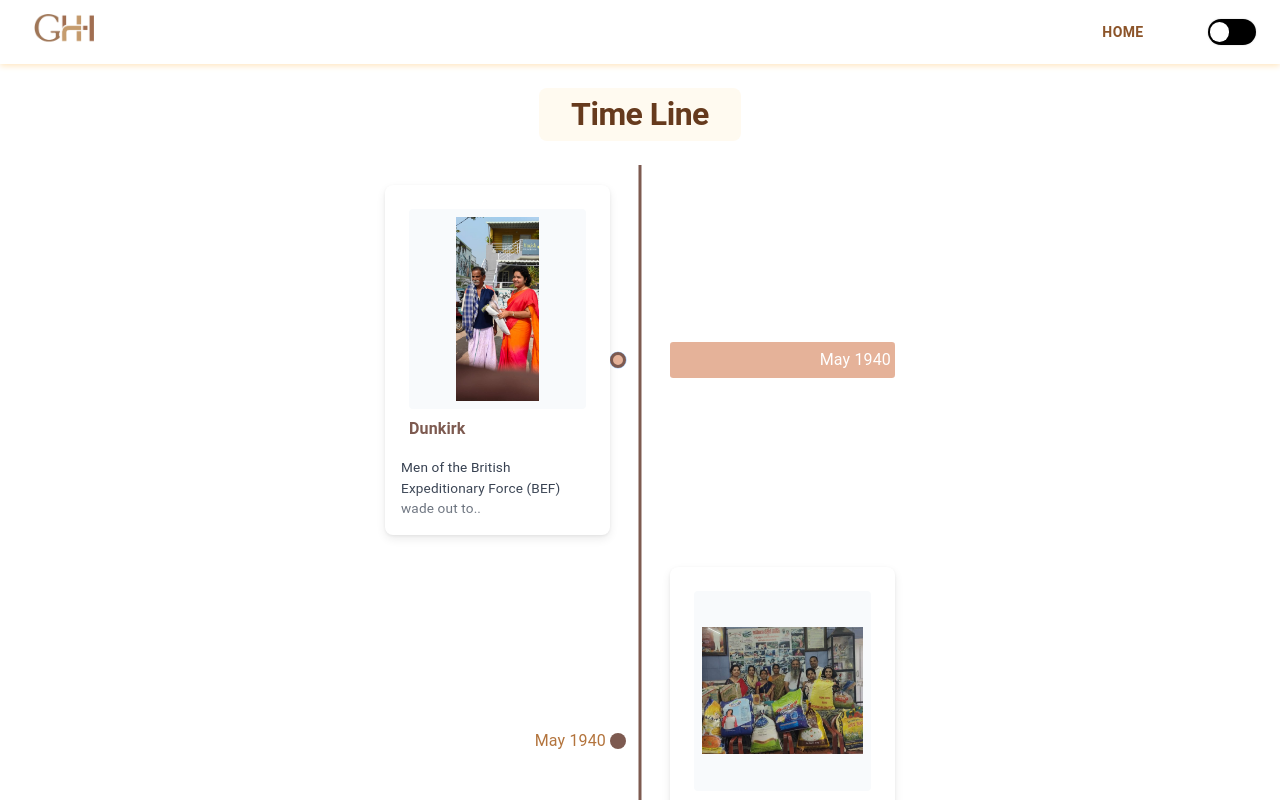
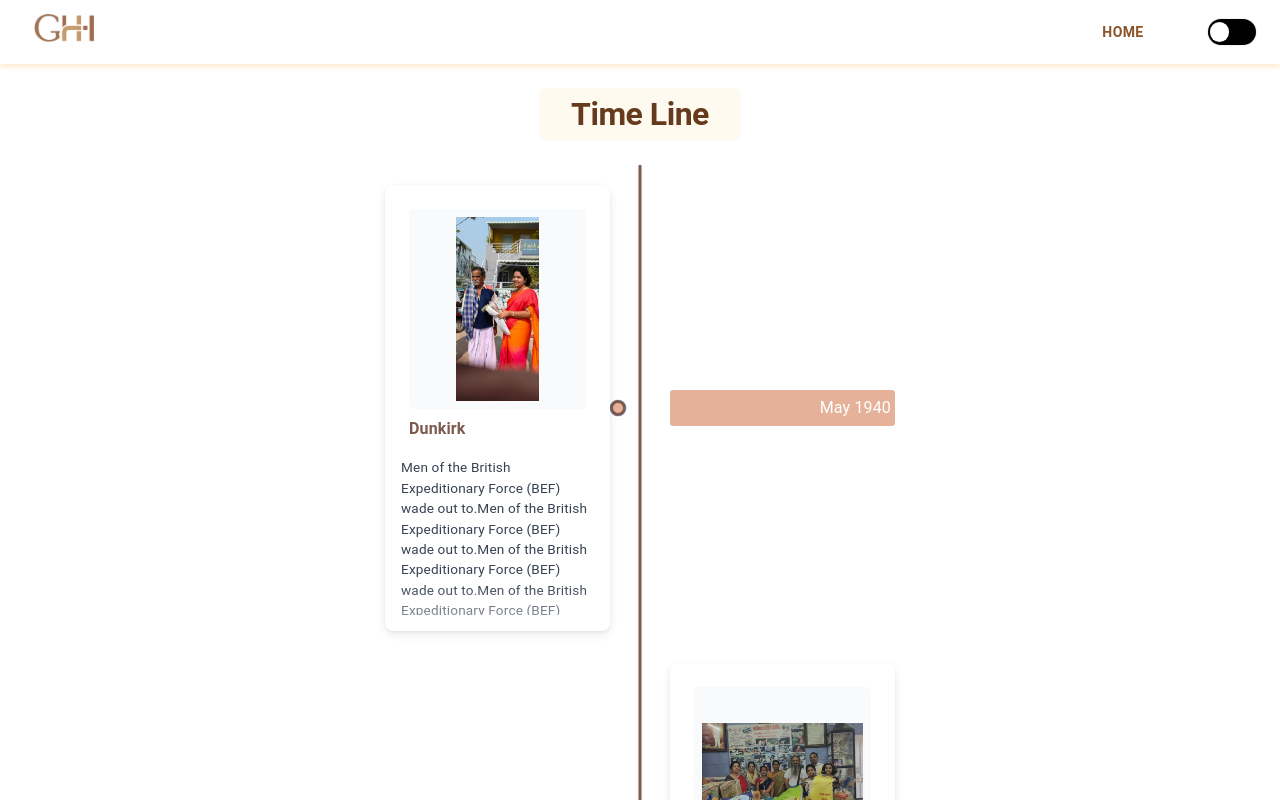
Before and after one commit to darshan1005/GHH-org, a React (Vite) app: page /timeLine in a window 1280 px wide. Shown: the top 800 px of the page. Built offline with nearby package versions, Linux system fonts and the light colour scheme; a web font is replaced by a local one.

Commit message:
GHH-Timeline-property-enablereadmore

```diff
--- a/src/Components/MockData/TimeLine-Mock.js
+++ b/src/Components/MockData/TimeLine-Mock.js
@@ -12,7 +12,7 @@ export const timeLine = [
     title: "May 1940",
     cardTitle: "Dunkirk",
     cardDetailedText:
-      "Men of the British Expeditionary Force (BEF) wade out to..",
+      "Men of the British Expeditionary Force (BEF) wade out to.Men of the British Expeditionary Force (BEF) wade out to.Men of the British Expeditionary Force (BEF) wade out to.Men of the British Expeditionary Force (BEF) wade out to.",
     media: {
       type: "IMAGE",
       source: {
--- a/src/Components/TimeLine/timeLine.jsx
+++ b/src/Components/TimeLine/timeLine.jsx
@@ -13,6 +13,7 @@ export const TimeLine = () => {
           <Chrono
             items={timeLine}
             mode="VERTICAL_ALTERNATING"
+            useReadMore
             disableToolbar
             enableBreakPoint
             verticalBreakPoint={400}
```
